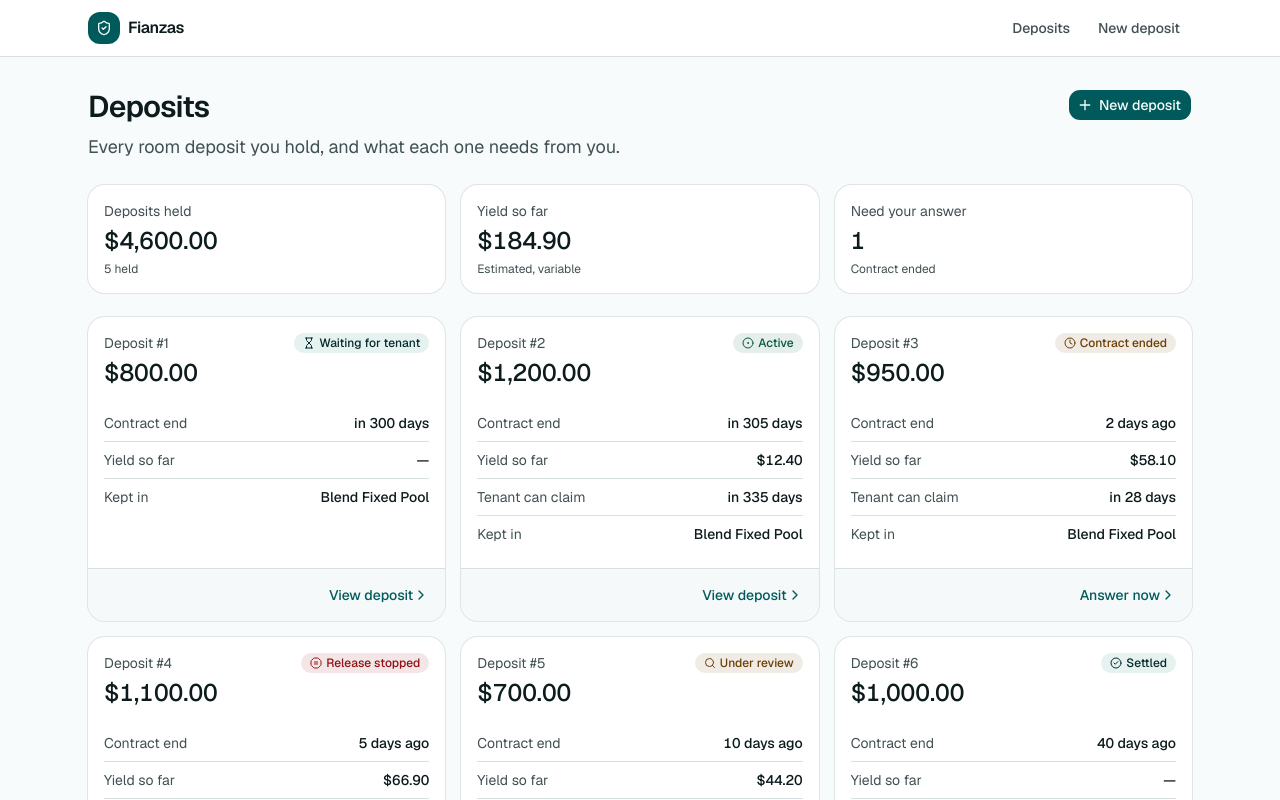
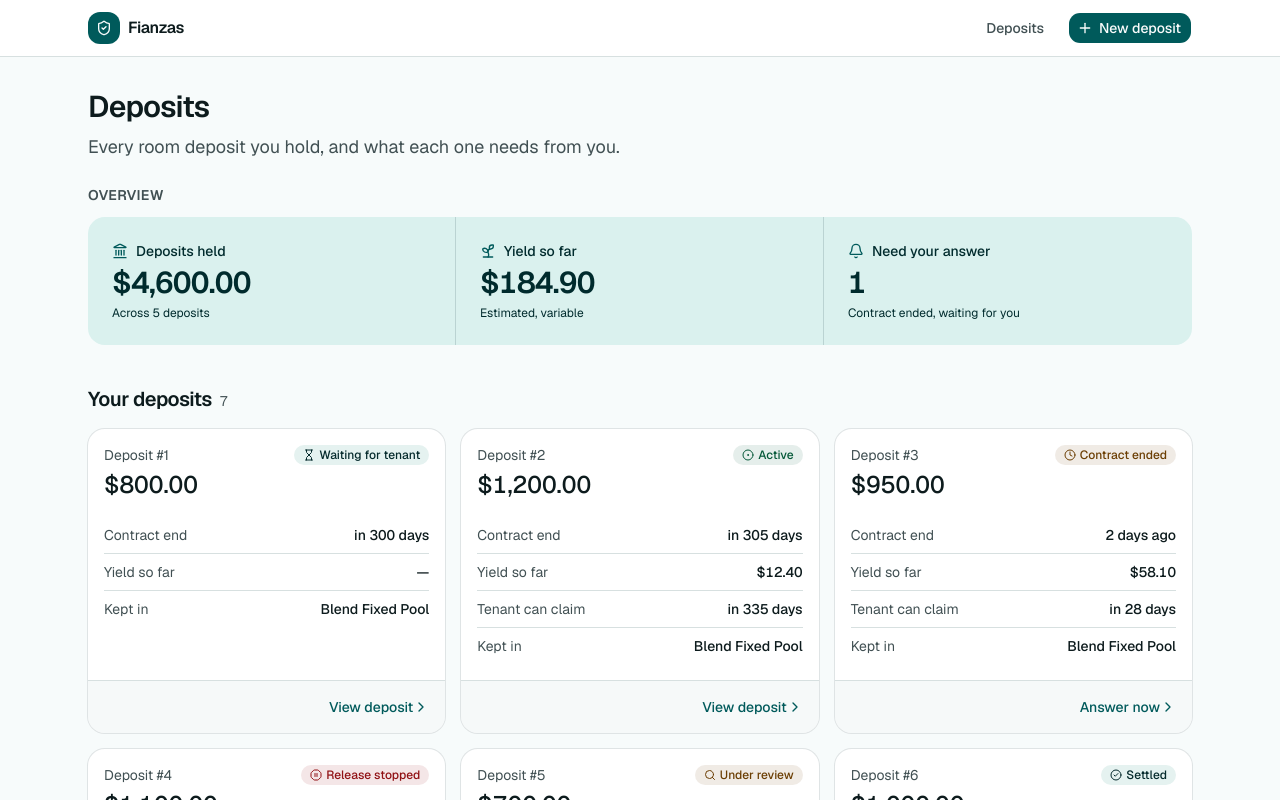
Before and after one commit to jzelada97/Pledge, a Next.js app in the folder apps/web/: page /landlord in a window 1280 px wide. Shown: the top 800 px of the page. Built offline with nearby package versions, Linux system fonts and the light colour scheme.

Commit message:
feat(web): separar el resumen de las fianzas y unificar el botón de alta

```diff
--- a/apps/web/app/landlord/layout.tsx
+++ b/apps/web/app/landlord/layout.tsx
@@ -1,4 +1,7 @@
+import { PlusIcon } from "lucide-react";
+import Link from "next/link";
 import { NavLink, SiteHeader } from "@/components/site-header";
+import { Button } from "@/components/ui/button";
 
 export default function LandlordLayout({ children }: { children: React.ReactNode }) {
   return (
@@ -7,7 +10,12 @@ export default function LandlordLayout({ children }: { children: React.ReactNode
         nav={
           <>
             <NavLink href="/landlord">Deposits</NavLink>
-            <NavLink href="/landlord/new">New deposit</NavLink>
+            <Button asChild className="ml-2">
+              <Link href="/landlord/new">
+                <PlusIcon data-icon="inline-start" aria-hidden />
+                New deposit
+              </Link>
+            </Button>
           </>
         }
       />
--- a/apps/web/app/landlord/loading.tsx
+++ b/apps/web/app/landlord/loading.tsx
@@ -7,11 +7,8 @@ export default function Loading() {
         <Skeleton className="h-9 w-48" />
         <Skeleton className="h-6 w-80 max-w-full" />
       </div>
-      <div className="grid gap-4 sm:grid-cols-3">
-        {[0, 1, 2].map((i) => (
-          <Skeleton key={i} className="h-24 rounded-xl" />
-        ))}
-      </div>
+      <Skeleton className="h-32 rounded-xl" />
+      <Skeleton className="mt-4 h-7 w-40" />
       <div className="grid gap-4 sm:grid-cols-2 lg:grid-cols-3">
         {[0, 1, 2, 3, 4, 5].map((i) => (
           <Skeleton key={i} className="h-64 rounded-xl" />
--- a/apps/web/app/landlord/page.tsx
+++ b/apps/web/app/landlord/page.tsx
@@ -1,4 +1,4 @@
-import { ChevronRightIcon, FolderOpenIcon, PlusIcon } from "lucide-react";
+import { BellIcon, ChevronRightIcon, FolderOpenIcon, LandmarkIcon, SproutIcon } from "lucide-react";
 import Link from "next/link";
 import { DevNote } from "@/components/dev-note";
 import { PageHeader } from "@/components/page-header";
@@ -23,9 +23,9 @@ export default async function LandlordDashboard({ searchParams }: PageProps<"/la
 
   const held = deposits.filter((d) => d.status !== "Proposed" && d.status !== "Settled" && d.status !== "Cancelled");
   const stats = [
-    { label: "Deposits held", value: money(held.reduce((s, d) => s + d.data.terms.amount, 0n)), hint: `${held.length} held` },
-    { label: "Yield so far", value: money(held.reduce((s, d) => s + d.accrued_yield, 0n)), hint: "Estimated, variable" },
-    { label: "Need your answer", value: String(deposits.filter(needsAction).length), hint: "Contract ended" },
+    { icon: LandmarkIcon, label: "Deposits held", value: money(held.reduce((s, d) => s + d.data.terms.amount, 0n)), hint: `Across ${held.length} deposits` },
+    { icon: SproutIcon, label: "Yield so far", value: money(held.reduce((s, d) => s + d.accrued_yield, 0n)), hint: "Estimated, variable" },
+    { icon: BellIcon, label: "Need your answer", value: String(deposits.filter(needsAction).length), hint: "Contract ended, waiting for you" },
   ];
 
   return (
@@ -33,14 +33,6 @@ export default async function LandlordDashboard({ searchParams }: PageProps<"/la
       <PageHeader
         title="Deposits"
         lead="Every room deposit you hold, and what each one needs from you."
-        actions={
-          <Button asChild>
-            <Link href="/landlord/new">
-              <PlusIcon data-icon="inline-start" aria-hidden />
-              New deposit
-            </Link>
-          </Button>
-        }
       />
 
       {deposits.length === 0 ? (
@@ -59,17 +51,24 @@ export default async function LandlordDashboard({ searchParams }: PageProps<"/la
           </EmptyContent>
         </Empty>
       ) : (
-        <>
-          <section aria-label="Summary" className="grid gap-4 sm:grid-cols-3">
+        <div className="flex flex-col gap-10">
+          {/* Stats: one tinted panel, so they don't read as deposit cards */}
+          <section aria-labelledby="overview-title" className="space-y-3">
+            <h2 id="overview-title" className="text-sm font-semibold tracking-wide text-muted-foreground uppercase">
+              Overview
+            </h2>
+            <dl className="grid divide-y divide-accent-foreground/15 rounded-xl bg-accent text-accent-foreground sm:grid-cols-3 sm:divide-x sm:divide-y-0">
               {stats.map((s) => (
-              <Card key={s.label}>
-                <CardHeader>
-                  <CardDescription>{s.label}</CardDescription>
-                  <CardTitle className="text-2xl tabular-nums">{s.value}</CardTitle>
-                  <p className="text-xs text-muted-foreground">{s.hint}</p>
-                </CardHeader>
-              </Card>
+                <div key={s.label} className="space-y-1 p-6">
+                  <dt className="flex items-center gap-2 text-sm font-medium">
+                    <s.icon className="size-4 text-primary" aria-hidden />
+                    {s.label}
+                  </dt>
+                  <dd className="text-3xl font-semibold tracking-tight tabular-nums">{s.value}</dd>
+                  <dd className="text-xs">{s.hint}</dd>
+                </div>
               ))}
+            </dl>
           </section>
 
           <DevNote>
@@ -77,7 +76,14 @@ export default async function LandlordDashboard({ searchParams }: PageProps<"/la
             share, one read per vault, refreshed every 5 s.
           </DevNote>
 
-          <ul aria-label="Your deposits" className="grid gap-4 sm:grid-cols-2 lg:grid-cols-3">
+          <section aria-labelledby="deposits-title" className="space-y-4">
+            <div className="flex items-baseline gap-2">
+              <h2 id="deposits-title" className="text-xl font-semibold tracking-tight">
+                Your deposits
+              </h2>
+              <span className="text-sm text-muted-foreground">{deposits.length}</span>
+            </div>
+            <ul className="grid gap-4 sm:grid-cols-2 lg:grid-cols-3">
               {deposits.map((d) => (
                 <li key={d.id.toString()}>
                   <Link
@@ -111,7 +117,8 @@ export default async function LandlordDashboard({ searchParams }: PageProps<"/la
               ))}
             </ul>
             <p className="text-xs text-muted-foreground">Yield figures are estimates. The yield is variable and can be lower, or zero.</p>
-        </>
+          </section>
+        </div>
       )}
     </>
   );
```
Lines whose indentation alone changed are shown as unchanged.
